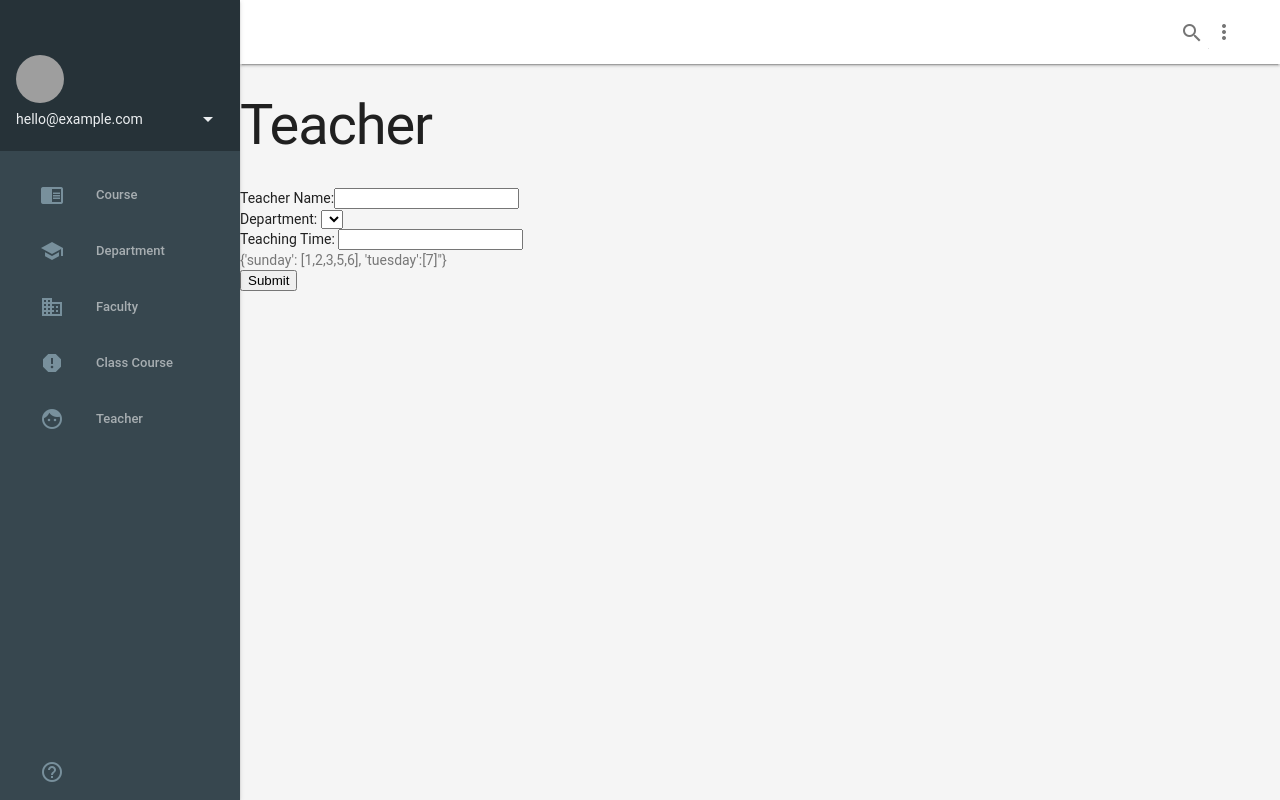
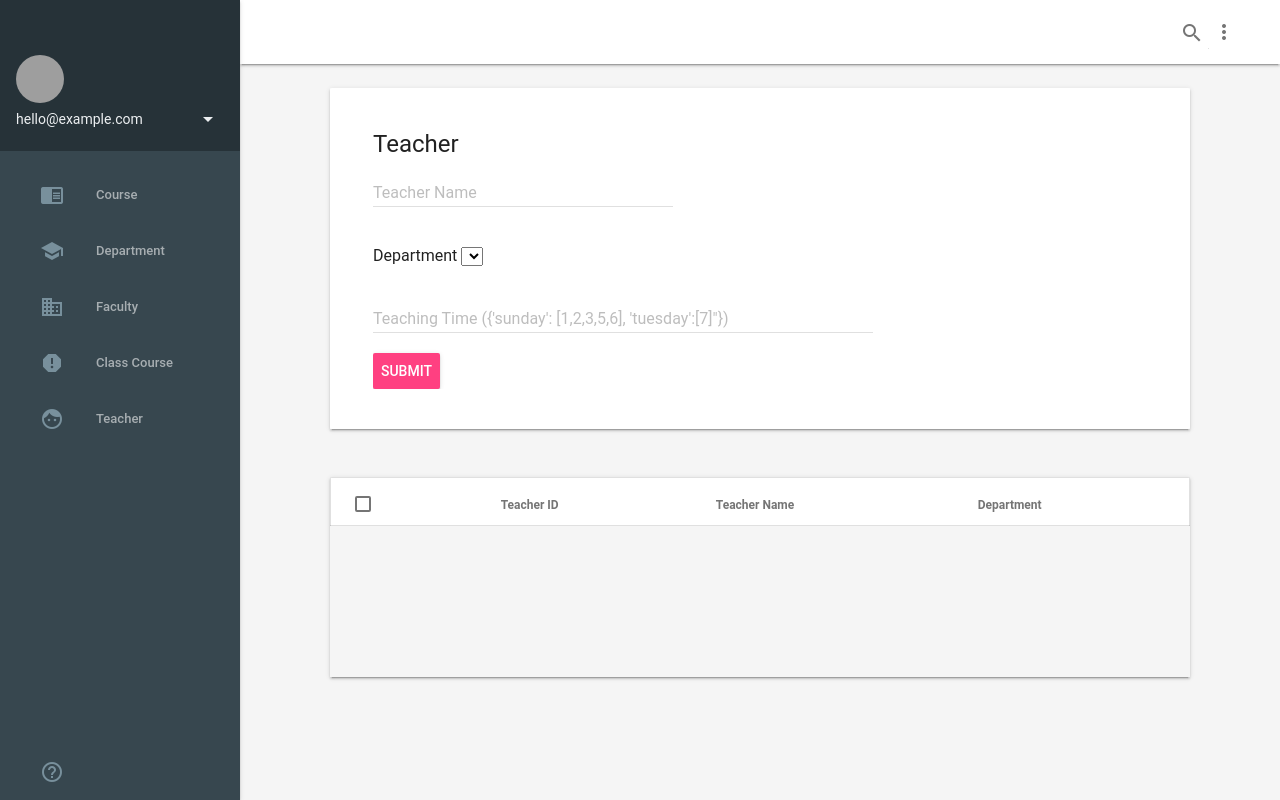
Before and after one commit to Kathmandu-University-Computer-Club/routinegenerator, a Python web app: template templates/teacher.html in a window 1280 px wide. Run offline with Jinja, Linux system fonts and the light colour scheme; the template is opened without the code that fills it, so the values that code supplies are empty; grey boxes are pictures that could not be loaded.

Commit message:
basic data entry

```diff
--- a/controllers/department_handler.py
+++ b/controllers/department_handler.py
@@ -6,6 +6,7 @@ class DepartmentHandler(BaseHandler):
 	def get(self):
 		departments = db.GqlQuery("SELECT * from Department ORDER BY department_name")
 		self.render("department.html",{'departments':departments})
+
 	def post(self):
 		department_name = self.request.get('department_name')
 		department_id = int(self.request.get('department_id') or 0)
--- a/templates/teacher.html
+++ b/templates/teacher.html
@@ -1,35 +1,68 @@
 {% extends "base_template.html" %}
 {% block content %}
-	<h1>Teacher</h1>
-	<form method="post">
-		<div>Teacher Name:<input name="teacher_name"></div>
-		<div>Department:
-			<select name="department">
+		<section class="section--center mdl-grid mdl-grid--no-spacing mdl-shadow--2dp">
+			<div class="mdl-card mdl-cell mdl-cell--12-col">
+				<div class="mdl-card__supporting-text mdl-grid mdl-grid--no-spacing">
+					<h4 class="mdl-cell mdl-cell--12-col">Teacher</h4>
+
+					<form method="Post" style="display:block;clear:both;">
+						<div class="mdl-textfield mdl-js-textfield mdl-textfield--floating-label textfield-demo" style="">
+							<input class="mdl-textfield__input" type="text" id="teacher_name" name="teacher_name">
+							<label class="mdl-textfield__label" for="teacher_name">Teacher Name</label>
+							<!-- <span class="mdl-textfield__error">Invalid Course Format</span> -->
+						</div>
+						<div>
+							<div class="mdl-textfield mdl-js-textfield mdl-textfield--floating-label textfield-demo" style="width:150px;">
+								Department
+								<select class="mdl-selectfield mdl-js-selectfield" id="department_name" name="department">
 									{% for department in departments %}
 									<option value="{{department.key().id()}}">{{department.department_name}}</option>
 									{% endfor %}
+									<label class="" for="department_name">Department Name</label>
 								</select>
 							</div>
+						</div>
+						<div class="mdl-textfield mdl-js-textfield mdl-textfield--floating-label textfield-demo" style="width:500px;">
+							<input class="mdl-textfield__input" type="text" id="teaching_time" name="teaching_time">
+							<label class="mdl-textfield__label" for="teaching_time">Teaching Time ({'sunday': [1,2,3,5,6], 'tuesday':[7]"})</label>
+							<!-- <span class="mdl-textfield__error">Invalid Course Format</span> -->
+						</div>
 						<div>
-			Teaching Time:
-			<input name="teaching_time">
-			<div style="color:#777">
-				{'sunday': [1,2,3,5,6], 'tuesday':[7]"}
+						<label class="clear">
+							<button type="submit" class="mdl-button mdl-js-button mdl-button--raised mdl-js-ripple-effect mdl-button--accent">Submit</button>
+						</label>
+						</div>
+					</form>
 				</div>
 			</div>
-<!-- 		<div>
-			Class Courses:
-			<input name="class_courses">
-			<div style="color:#777">
-				[classcourseid_int, classcourse_str]
+		</section>
+
+		<section class="section--center mdl-grid mdl-grid--no-spacing mdl-shadow--2dp">
+			<div class="mdl-card mdl-cell mdl-cell--12-col" style="background:transparent">
+				<!-- <div class="mdl-card__supporting-text mdl-grid mdl-grid--no-spacing"> -->
+					<table class="mdl-data-table mdl-js-data-table mdl-data-table--selectable" style="width:100%;">
+					  <thead>
+					    <tr>
+					      <th class="mdl-data-table__cell--non-numeric">Teacher ID</th>
+					      <th class="mdl-data-table__cell--non-numeric">Teacher Name</th>
+					      <th class="mdl-data-table__cell--non-numeric">Department</th>
+					      <th class="mdl-data-table__cell--non-numeric" style="display:none;">Teaching Time</th>
+					    </tr>
+					  </thead>
+					  <tbody>
+						{% for teacher in teachers %}
+							<tr>
+								<td class="mdl-data-table__cell--non-numeric">{{teacher.id}}</td>
+								<td class="mdl-data-table__cell--non-numeric">{{teacher.teacher_name}}</td>
+								<td class="mdl-data-table__cell--non-numeric" data-department_id="{{teacher.department_id}}">{{teacher.department_name}}</td>
+								<td class="mdl-data-table__cell--non-numeric" style="display:none">{{teacher.teaching_time}}</td>
+							</tr>
+						{% endfor %}
+					  </tbody>
+					</table>
 				</div>
+			</section>
 
-			<div>
-				{% for classcourse in class_courses %}
-				<div>{{classcourse.key().id()}} {{classcourse.faculty}} {{classcourse.year}} {{classcourse.semester}} {{classcourse.course}}</div>
-				{% endfor %}
-			</div>
-		</div> -->
-		<div><input type="submit"></div>
-	</form>
 {% endblock %}
+
+{% block currentPage %}teacher{% endblock %}
```
Also changed, not shown: controllers/class_course_handler.py (+19 -4 lines), controllers/teacher_handler.py (+22 -3 lines), templates/classcourse.html (+77 -22 lines). Lines whose indentation alone changed are shown as unchanged.
